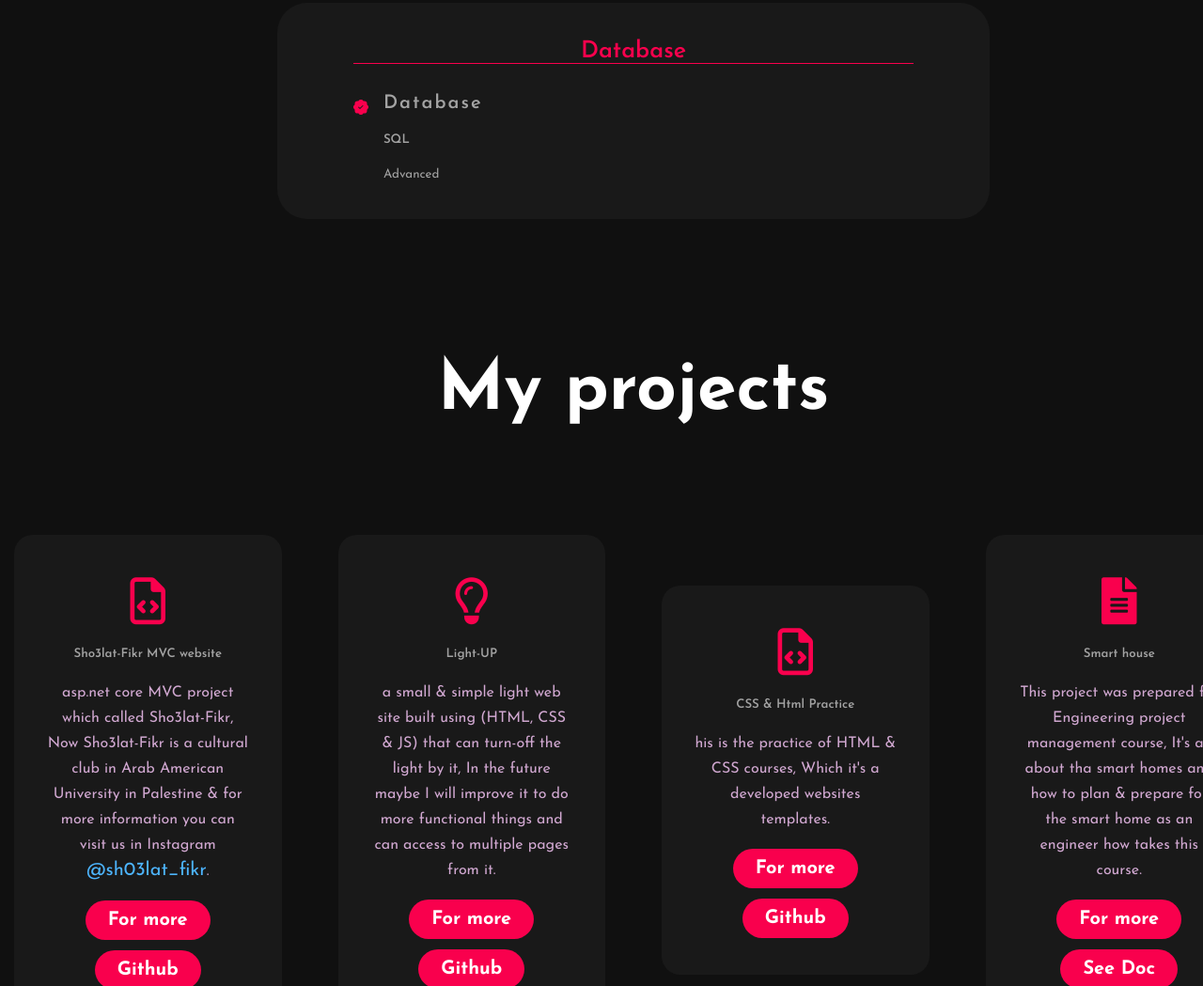
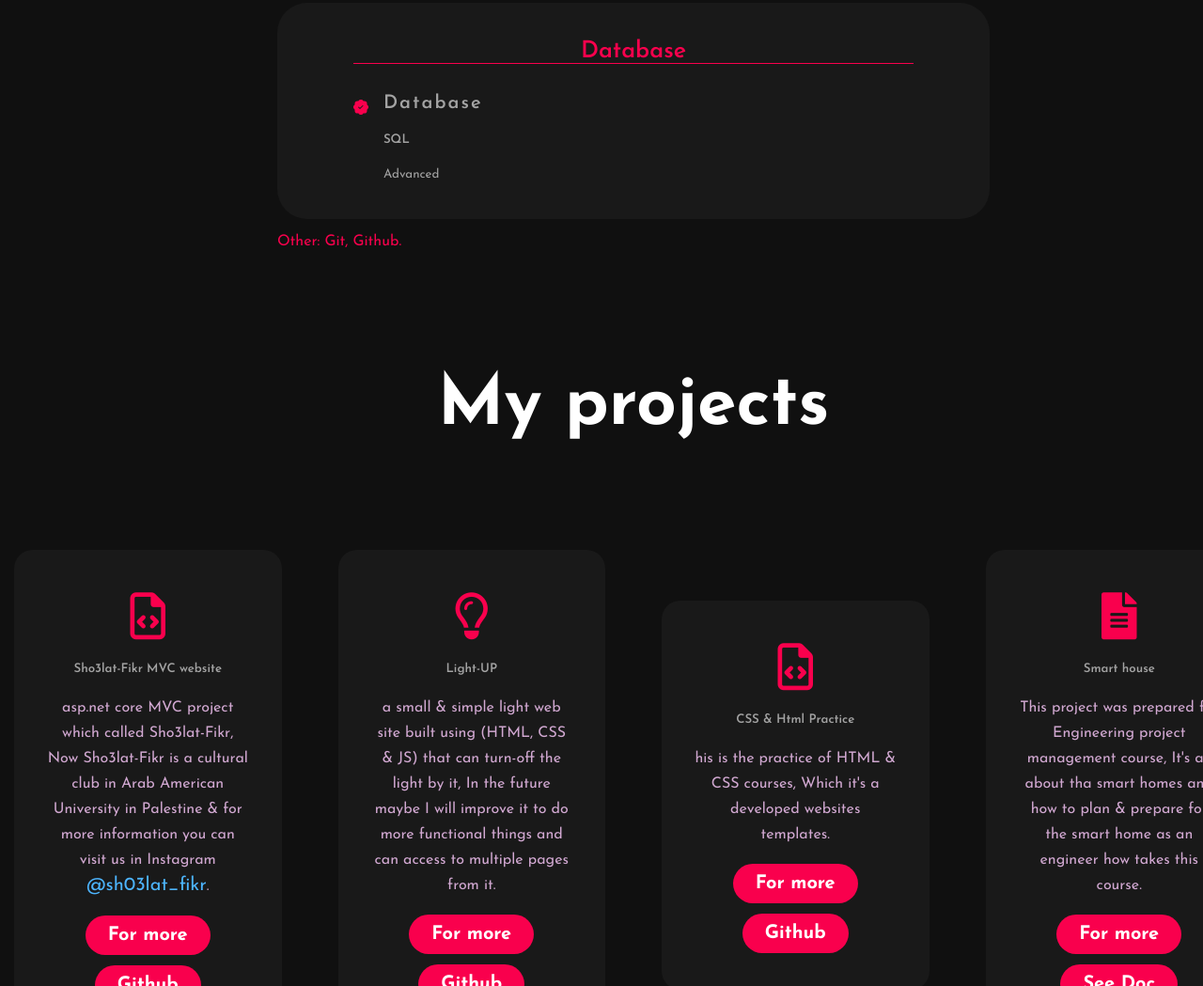
Before and after one commit to Sh0aib-Ja0allah/My-Portfolio, a plain HTML site: page index.html in a window 1280 px wide. Shown: the part 2538-3587 px from the top of the page at 94% size. Drawn offline with Linux system fonts and the light colour scheme.

Commit message:
Update index.html

```diff
--- a/index.html
+++ b/index.html
@@ -284,6 +284,8 @@
 								</div>
 							</div>
 							<br>
+							<span class="github"><span>Other:</span><span class="git"> Git, Github.</span></span>
+							<br>
 							<!-- <h4 class="other_tools"> <span> Other Tools:</span> Git, Github.</h4> -->
 						</div>
 					</section>
```
